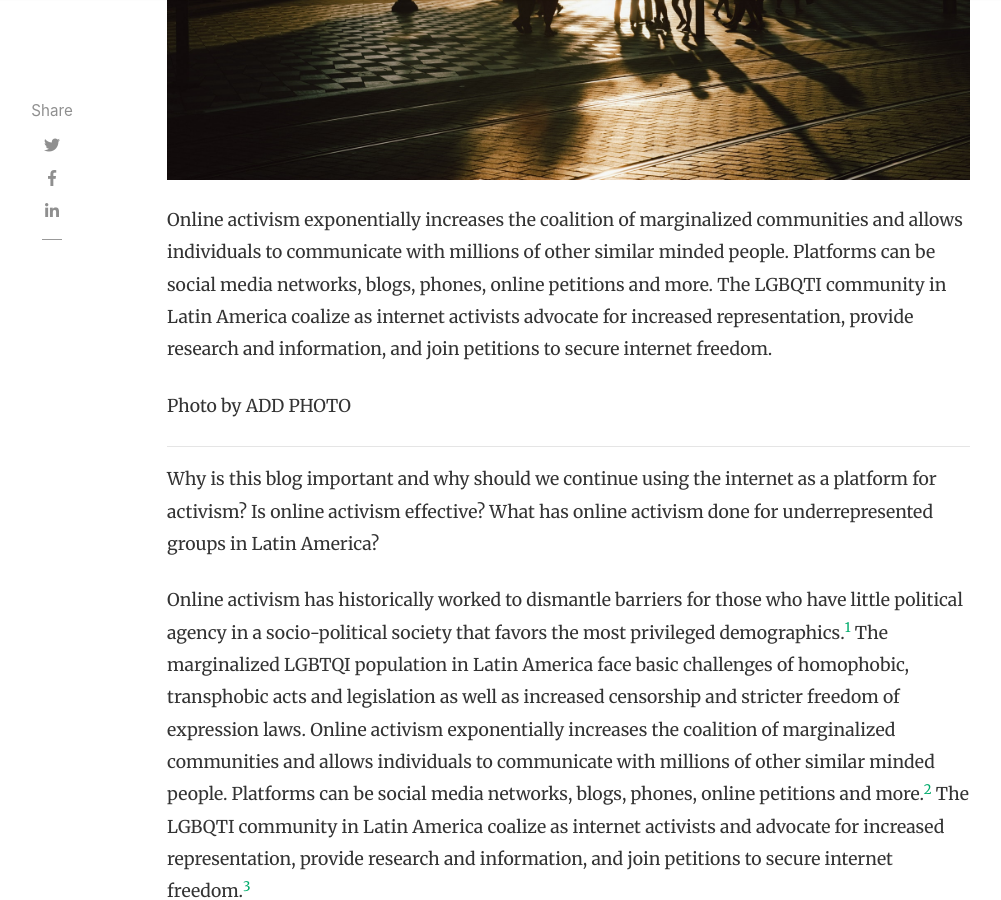
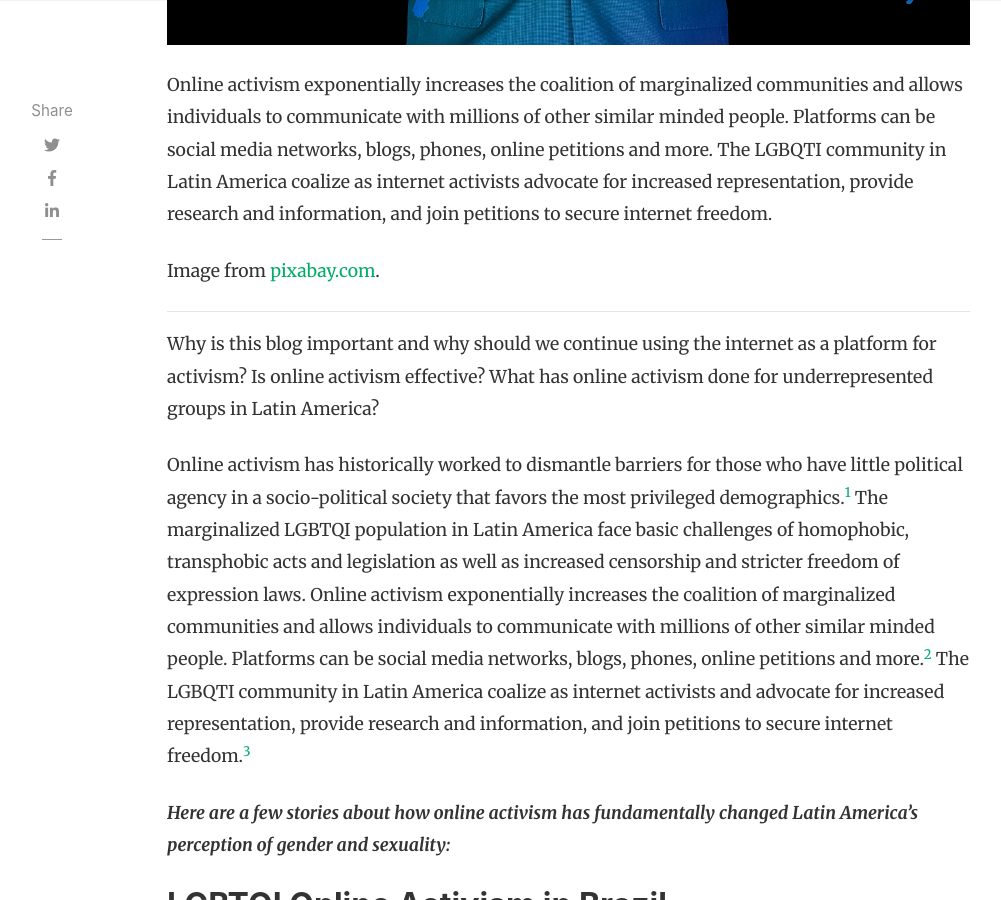
Before and after one commit to CarsonHerness/Trans-Histories-in-Latin-America, a Jekyll site: the page built from _posts/2020-05-12-latin-american-online-activism.md, in a window 1280 px wide and 900 px high, scrolled down 818 px. Shown: the whole window, without its empty margins (118-1119 px from the left). Built offline with Jekyll 4.4.1, drawn with Linux system fonts in a browser that asks for light colours; nearby versions of some CDN libraries; comment, search, counter and statistics services are not loaded.

Commit message:
Add image to Vi's post #3

```diff
--- a/_posts/2020-05-12-latin-american-online-activism.md
+++ b/_posts/2020-05-12-latin-american-online-activism.md
@@ -5,12 +5,12 @@ author: vi
 categories: [ online, activism ]
 featured: true
 category: "contemporary"
-image: "./assets/images/jumbotron.jpg"
+image: "./assets/images/internet.jpg"
 ---
 
 Online activism exponentially increases the coalition of marginalized communities and allows individuals to communicate with millions of other similar minded people. Platforms can be social media networks, blogs, phones, online petitions and more. The LGBQTI community in Latin America coalize as internet activists advocate for increased representation, provide research and information, and join petitions to secure internet freedom.
 
-Photo by ADD PHOTO
+Image from [pixabay.com](https://pixabay.com/photos/businessman-internet-continents-2682712/).
 
 <hr>
 
```
Also changed, not shown: assets/images/internet.jpg (added), assets/images/jordy2.jpg.
